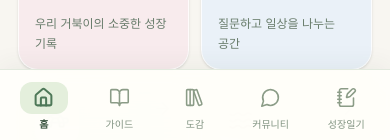
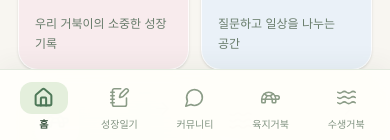
Before and after one commit to 3254lee-coder/gamelog, a Next.js app: page / in a window 390 px wide. Shown: the part 702-842 px from the top of the page. Built offline with nearby package versions, Linux system fonts and the light colour scheme; no server answers; a web font is replaced by a local one.

Commit message:
Refactor mobile navigation items and icons

```diff
--- a/components/mobile-nav.tsx
+++ b/components/mobile-nav.tsx
@@ -4,11 +4,11 @@
 import Link from "next/link";
 import { usePathname } from "next/navigation";
 import {
-  BookOpen,
   House,
-  LibraryBig,
   MessageCircle,
   NotebookPen,
+  Turtle,
+  Waves,
 } from "lucide-react";
 
 const items = [
@@ -18,14 +18,9 @@ const items = [
     icon: House,
   },
   {
-    href: "/guide",
-    label: "가이드",
-    icon: BookOpen,
-  },
-  {
-    href: "/species",
-    label: "도감",
-    icon: LibraryBig,
+    href: "/growth",
+    label: "성장일기",
+    icon: NotebookPen,
   },
   {
     href: "/community",
@@ -33,9 +28,14 @@ const items = [
     icon: MessageCircle,
   },
   {
-    href: "/growth",
-    label: "성장일기",
-    icon: NotebookPen,
+    href: "/guide",
+    label: "육지거북",
+    icon: Turtle,
+  },
+  {
+    href: "/species",
+    label: "수생거북",
+    icon: Waves,
   },
 ];
 
@@ -50,7 +50,7 @@ export default function MobileNav() {
         paddingBottom: "env(safe-area-inset-bottom)",
       }}
     >
-      <div className="mx-auto grid max-w-lg grid-cols-5 gap-1 px-2 pt-2 pb-2">
+      <div className="mx-auto grid max-w-lg grid-cols-5 gap-1 px-2 pb-2 pt-2">
         {items.map((item) => {
           const Icon = item.icon;
 
```
